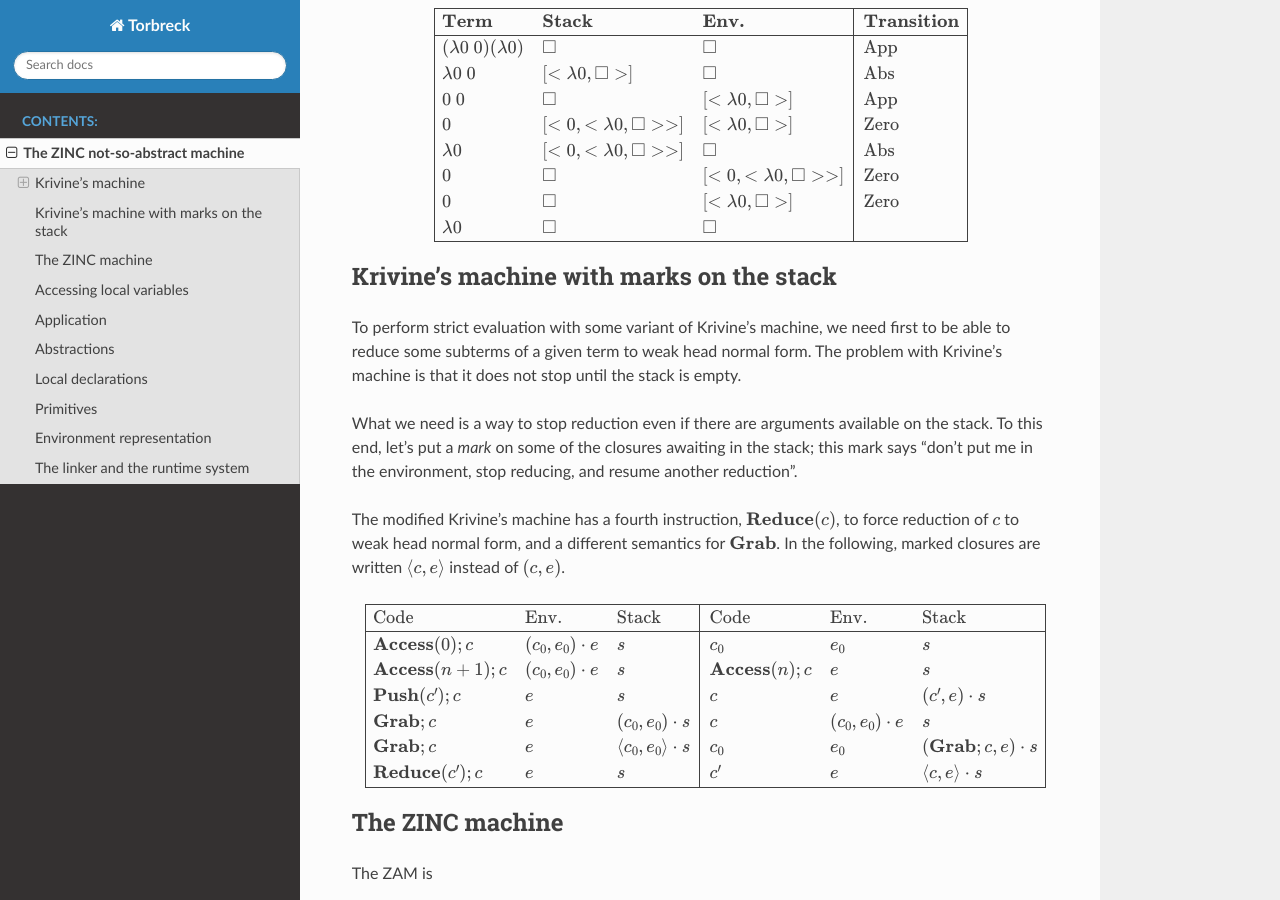
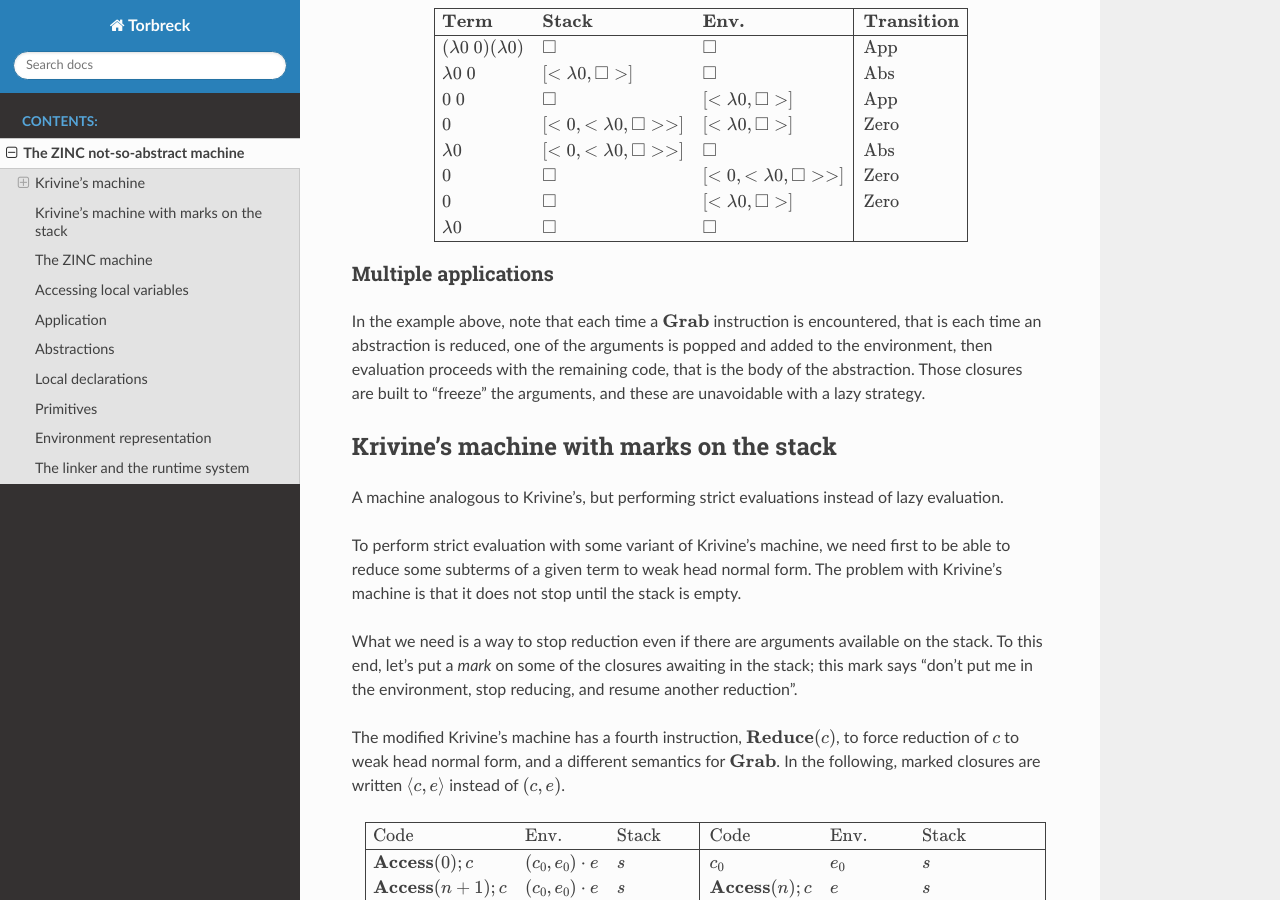
Before and after one commit to brunoflores/torbreck-lang, a Sphinx documentation site: the page built from docs/zam.rst, in a window 1280 px wide and 900 px high, scrolled down 2557 px. Built offline with Sphinx 7.4.7 and the Read the Docs theme 2.0.0, drawn with Linux system fonts in a browser that asks for light colours.

Commit message:
Document.

```diff
--- a/docs/zam.rst
+++ b/docs/zam.rst
@@ -158,8 +158,20 @@ Evaluation of the term (:math:`\lambda` 0 0) (:math:`\lambda` 0),
    \hline
    \end{array}
 
+Multiple applications
+~~~~~~~~~~~~~~~~~~~~~
+
+In the example above, note that each time a :opcode:`Grab` instruction is
+encountered, that is each time an abstraction is reduced, one of the arguments
+is popped and added to the environment, then evaluation proceeds with the
+remaining code, that is the body of the abstraction. Those closures are built
+to "freeze" the arguments, and these are unavoidable with a lazy strategy.
+
 Krivine's machine with marks on the stack
 =========================================
+
+A machine analogous to Krivine's, but performing strict evaluations instead
+of lazy evaluation.
 
 To perform strict evaluation with some variant of Krivine's machine,
 we need first to be able to reduce some subterms of a given term to weak head
```
